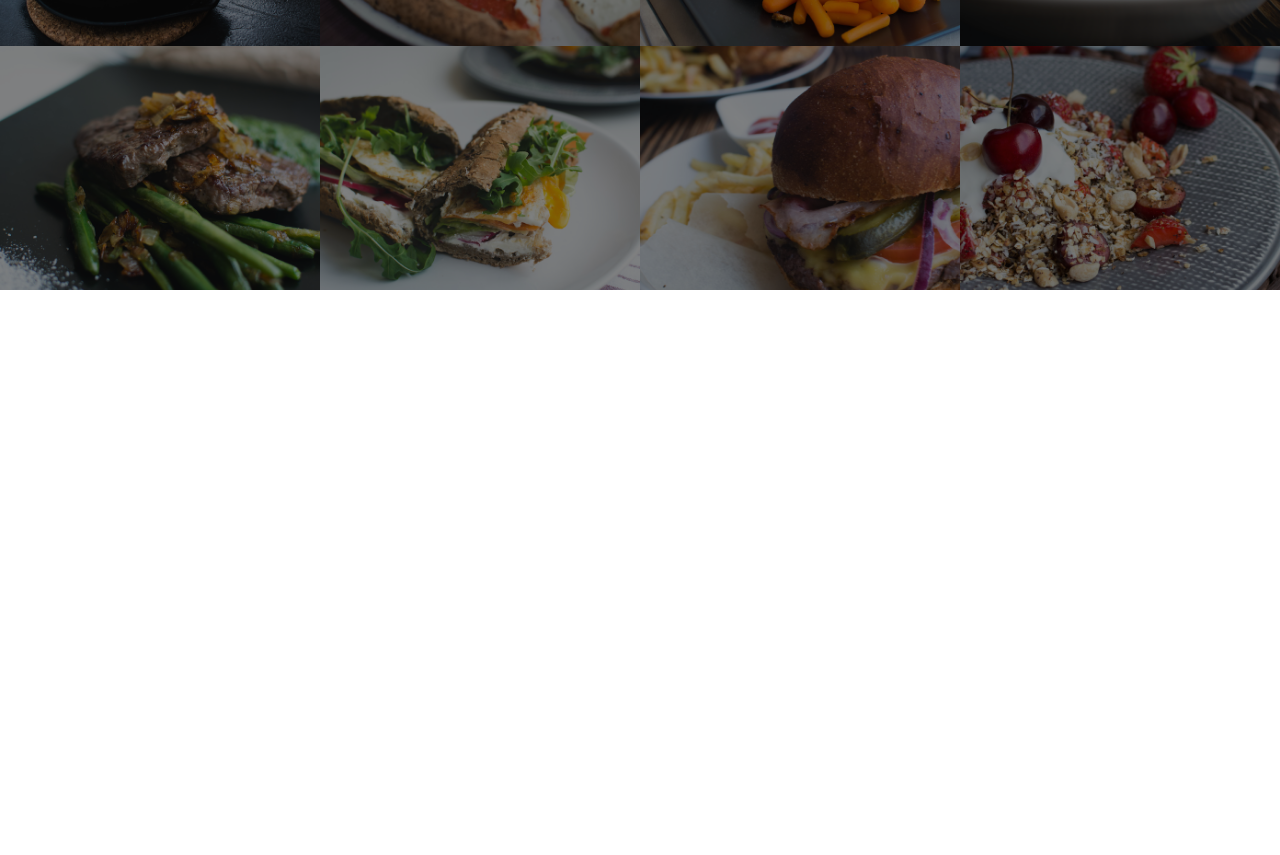
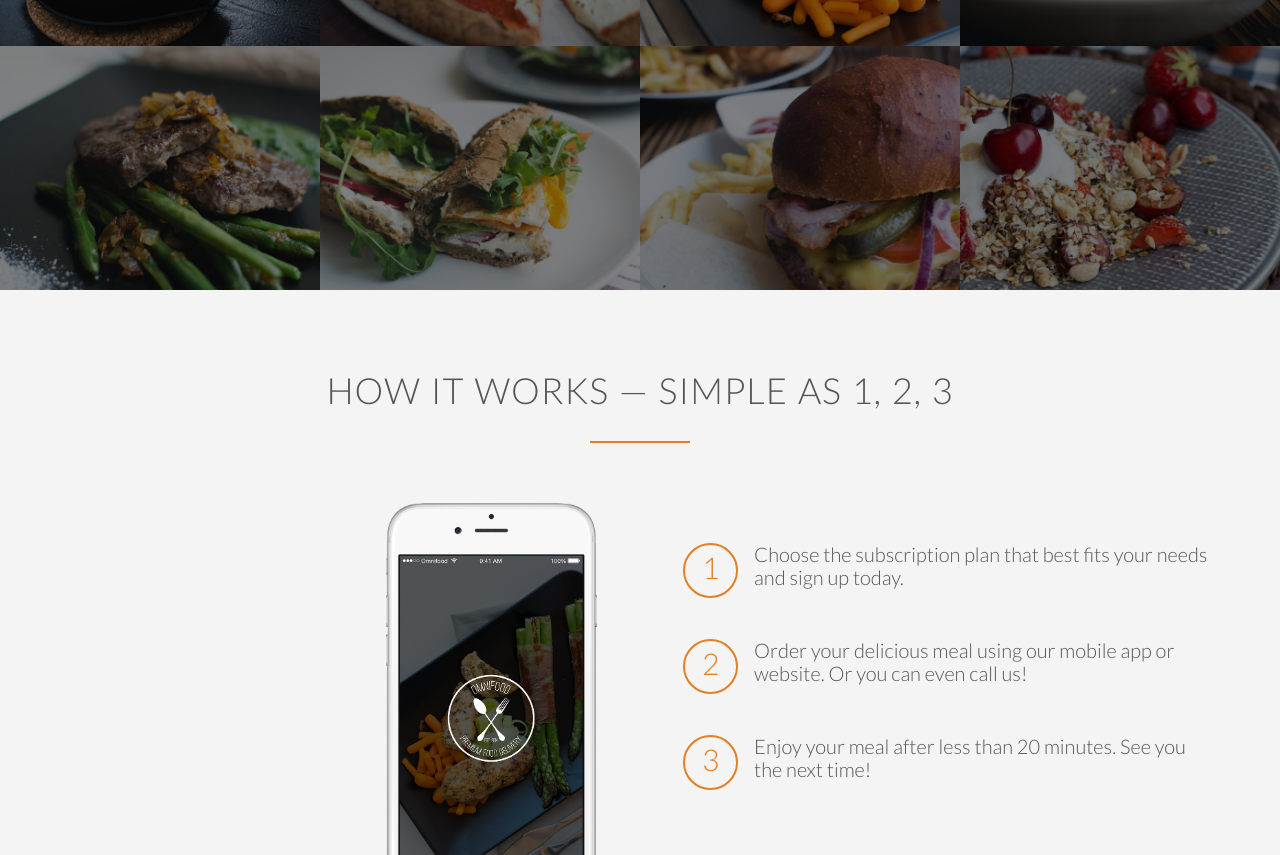
Before and after one commit to shashikanth369/omnifoodsUI, a plain HTML site: page index.html in a window 1280 px wide. Shown: the part 1697-2552 px from the top of the page. Before the commit the page ends 1987 px from the top, so only its background shows below. Drawn offline with Linux system fonts and the light colour scheme; files whose address does not match are found by name.

Commit message:
meals-section complete

```diff
--- a/index.html
+++ b/index.html
@@ -61,7 +61,7 @@
             </div>
         </section>
         <section class = "section-meals">
-            <ul class = "meals-showcase">
+            <ul class = "meals-showcase clear-fix">
                 <li>
                 <figure class = "meal-photo">
                     <img src = "resources/css/img/1.jpg" alt = "Korean bibimbap with egg and vegetables">
@@ -83,7 +83,7 @@
                 </figure>
                 </li>
             </ul>
-            <ul class = "meals-showcase">
+            <ul class = "meals-showcase clear-fix">
                 <li>
                 <figure class = "meal-photo">
                     <img src = "resources/css/img/5.jpg" alt = "Paleo beef steak with vegetables">
@@ -106,5 +106,31 @@
                 </li>
             </ul>
         </section>
+        <section class = "section-steps">
+            <div class = "row">
+                <h2> How it works &mdash; Simple as 1, 2, 3</h2>
+            </div>
+            <div class = "row">
+                <div class = "col span-1-of-2 steps-box">
+                <img src = "resources/css/img/app-iPhone.png" alt = "iphone" class = "app-screen">
+                </div>
+               <div class = "col span-1-of-2 steps-box">
+                   <div class = "work-steps">
+                    <div>1</div>
+                       <p>Choose the subscription plan that best fits your needs and sign up today.</p>
+                   </div>
+                   <div class = "work-steps">
+                    <div>2</div>
+                       <p>Order your delicious meal using our mobile app or website. Or you can even call us!</p>
+                   </div>
+                   <div class = "work-steps">
+                    <div>3</div>
+                       <p>Enjoy your meal after less than 20 minutes. See you the next time!</p>
+                   </div>
+                   <a href ="#" class = "btn-app"><img src = "resources/css/img/appstore-icon.png"></a>
+                   <a href ="#" class = "btn-app"><img src = "resources/css/img/download-app-android.png"></a>
+                </div>
+            </div>
+        </section>
     </body>
 </html>
--- a/resources/css/style.css
+++ b/resources/css/style.css
@@ -1,4 +1,4 @@
-/*-------------------------------*/
+ /*-------------------------------*/
 /*---Basic Component-------*/
 /*-------------------------------*/
 * {
@@ -14,6 +14,14 @@ html{
     font-weight: 300;
     font-size:20px;
     text-rendering: optimizeLegibility;
+}
+.clear-fix{zoom: 1}
+.clear-fix:after{
+    content: ".";
+    display: block;
+    clear: both;
+    height: 0;
+    visibility: hidden;
 }
 
 
@@ -231,3 +239,55 @@ header{
     opacity: 1;
     transform: scale(1.05);
 }
+
+
+/*-------------------------------*/
+/*How it works*/
+/*-------------------------------*/
+
+
+
+.section-steps{
+    background-color: #f4f4f4;
+}
+.steps-box:first-child{
+    padding-right: 3%;
+    text-align: right;
+     margin-top: 30px;
+}
+.steps-box:last-child{
+    padding-left: 3%;
+    margin-top: 70px
+}
+.app-screen{
+    width: 40%;
+}
+
+.work-steps:last-of-type{
+    margin-bottom: 80px;
+}
+
+.work-steps{
+    margin-bottom: 50px;
+}
+
+
+.work-steps div{
+    display: inline-block;
+    color: #e67e22;
+    border: 2px solid #e67e22;
+    border-radius: 50%;
+    height: 55px;
+    width: 55px;
+    text-align: center;
+    padding: 5px;
+    float: left;
+    font-size: 150%;
+    margin-right: 3%;
+}
+
+.btn-app img{
+        height: 50px;
+        width: auto;
+    margin-right: 10px;
+}
```
Also changed, not shown: resources/css/img/appstore-icon.png (added).
